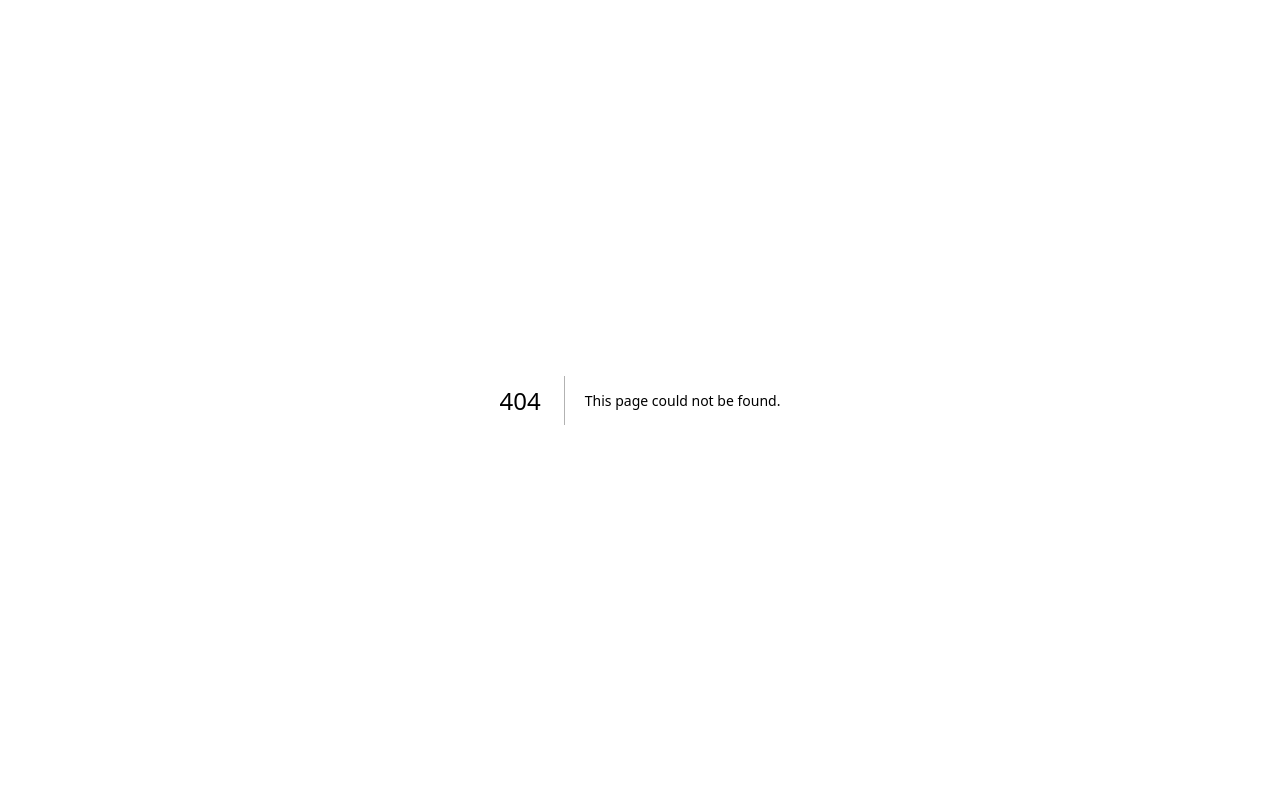
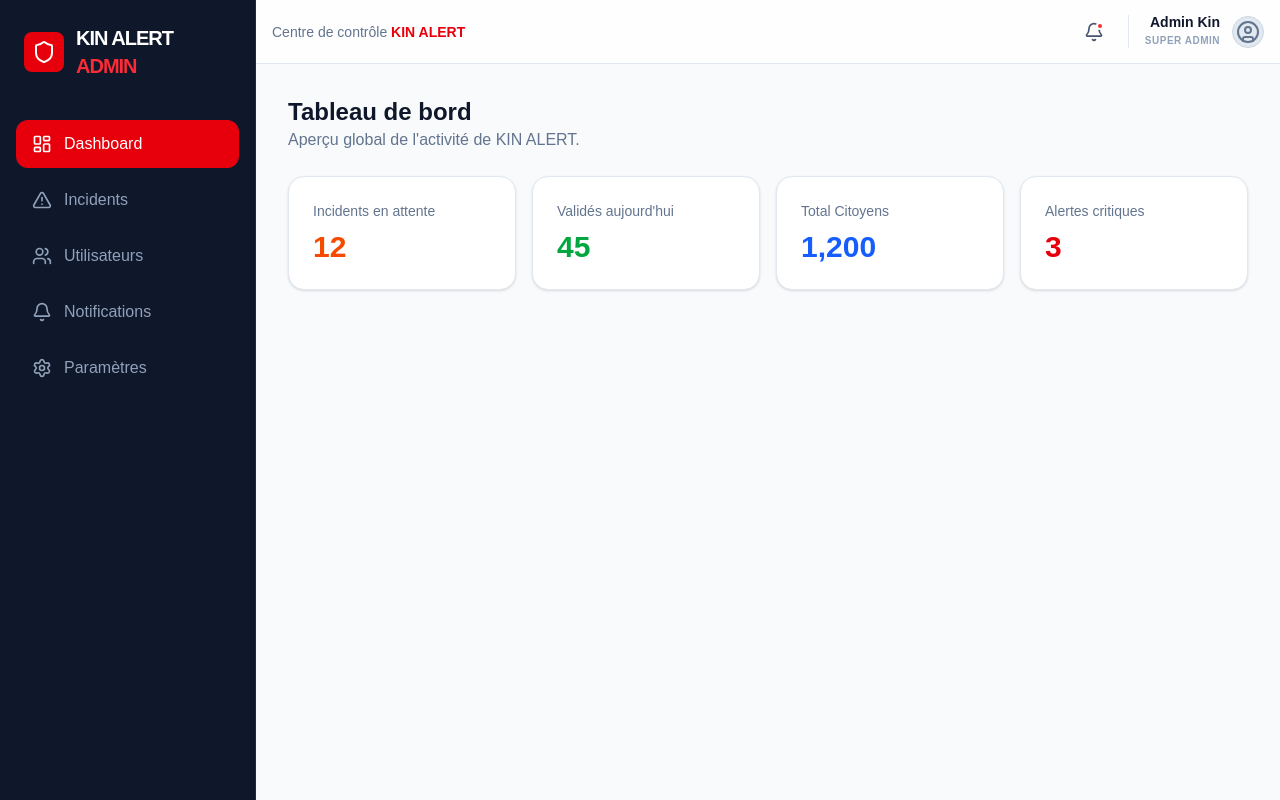
Before and after one commit to MarceloKld/kin-alert-admin, a Next.js app: page /dashboard in a window 1280 px wide. Before the commit this address had no page. Built offline with nearby package versions, Linux system fonts and the light colour scheme.

Commit message:
Dashboard

```diff
--- a/next.config.ts
+++ b/next.config.ts
@@ -3,6 +3,7 @@ import type { NextConfig } from "next";
 const nextConfig: NextConfig = {
   /* config options here */
   reactCompiler: true,
+  allowedDevOrigins: ["192.168.1.91", "localhost"],
 };
 
 export default nextConfig;
--- a/package.json
+++ b/package.json
@@ -10,6 +10,7 @@
   },
   "dependencies": {
     "axios": "^1.19.0",
+    "lucide-react": "^1.31.0",
     "next": "16.3.0",
     "react": "19.2.8",
     "react-dom": "19.2.8"
--- /dev/null
+++ b/src/app/dashboard/layout.tsx
@@ -0,0 +1,46 @@
+"use client";
+
+import { useState, ReactNode } from "react";
+import Sidebar from "@/components/shared/Sidebar";
+import Navbar from "@/components/shared/Navbar";
+
+interface DashboardLayoutProps {
+    children: ReactNode;
+}
+
+export default function DashboardLayout({ children }: DashboardLayoutProps) {
+    const [isMobileMenuOpen, setIsMobileMenuOpen] = useState(false);
+
+    const toggleMenu = () => setIsMobileMenuOpen((prev) => !prev);
+
+    return (
+        <div className="min-h-screen bg-slate-50">
+            {/* Sidebar PC */}
+            <Sidebar />
+
+            {/* Overlay Mobile (Fond sombre) */}
+            {isMobileMenuOpen && (
+                <div
+                    className="fixed inset-0 bg-slate-900/60 backdrop-blur-sm z-30 lg:hidden"
+                    onClick={toggleMenu}
+                />
+            )}
+
+            {/* Sidebar Mobile (Tiroir coulissant) */}
+            <div
+                className={`fixed inset-y-0 left-0 w-72 bg-slate-900 z-40 transform transition-transform duration-300 ease-in-out lg:hidden ${isMobileMenuOpen ? "translate-x-0" : "-translate-x-full"
+                    }`}
+            >
+                <Sidebar isMobile={true} closeMenu={toggleMenu} />
+            </div>
+
+            {/* Contenu Principal */}
+            <div className="lg:ml-64">
+                <Navbar onMenuClick={toggleMenu} isMobileMenuOpen={isMobileMenuOpen} />
+                <main className="p-4 lg:p-8 pt-20 lg:pt-24 min-h-screen">
+                    {children}
+                </main>
+            </div>
+        </div>
+    );
+}
--- /dev/null
+++ b/src/app/dashboard/page.tsx
@@ -0,0 +1,25 @@
+export default function DashboardPage() {
+    return (
+        <div className="space-y-6">
+            <div>
+                <h1 className="text-2xl font-bold text-slate-900">Tableau de bord</h1>
+                <p className="text-slate-500">Aperçu global de l'activité de KIN ALERT.</p>
+            </div>
+
+            {/* Grid de Stats - On prépare le terrain pour l'API */}
+            <div className="grid grid-cols-1 md:grid-cols-2 lg:grid-cols-4 gap-4">
+                {[
+                    { label: "Incidents en attente", value: "12", color: "text-orange-600" },
+                    { label: "Validés aujourd'hui", value: "45", color: "text-green-600" },
+                    { label: "Total Citoyens", value: "1,200", color: "text-blue-600" },
+                    { label: "Alertes critiques", value: "3", color: "text-red-600" },
+                ].map((stat, i) => (
+                    <div key={i} className="bg-white p-6 rounded-2xl border border-slate-200 shadow-sm">
+                        <p className="text-sm font-medium text-slate-500">{stat.label}</p>
+                        <p className={`text-3xl font-bold mt-2 ${stat.color}`}>{stat.value}</p>
+                    </div>
+                ))}
+            </div>
+        </div>
+    );
+}
--- a/src/app/layout.tsx
+++ b/src/app/layout.tsx
@@ -20,9 +20,13 @@ export const metadata: Metadata = {
 export default function RootLayout({ children }: LayoutProps<"/">) {
   return (
     <html
-      lang="en"
+      lang="fr"
+      suppressHydrationWarning
       className={`${geistSans.variable} ${geistMono.variable} h-full antialiased`}
     >
+      <head>
+        <meta name="google" content="notranslate" />
+      </head>
       <body className="min-h-full flex flex-col">{children}</body>
     </html>
   );
--- /dev/null
+++ b/src/components/shared/Navbar.tsx
@@ -0,0 +1,44 @@
+"use client";
+import { Bell, Menu, UserCircle, X } from 'lucide-react'; // Icônes SVG haute qualité
+
+interface NavbarProps {
+    onMenuClick: () => void;
+    isMobileMenuOpen: boolean;
+}
+
+export default function Navbar({ onMenuClick, isMobileMenuOpen }: NavbarProps) {
+    return (
+        <header className="h-16 bg-white/80 backdrop-blur-md border-b border-slate-200 fixed top-0 right-0 left-0 lg:left-64 z-20 px-4 flex items-center justify-between">
+
+            {/* Bouton Menu Mobile - On change l'icône selon l'état */}
+            <button
+                onClick={onMenuClick}
+                className="lg:hidden p-2 text-slate-600 hover:bg-slate-100 rounded-lg transition-colors"
+            >
+                {isMobileMenuOpen ? <X size={24} /> : <Menu size={24} />}
+            </button>
+
+            <div className="hidden lg:block text-slate-500 text-sm font-medium">
+                Centre de contrôle <span className="text-red-600 font-bold">KIN ALERT</span>
+            </div>
+
+            <div className="flex items-center gap-4">
+                {/* Notification avec point rouge SVG */}
+                <button className="relative p-2 text-slate-600 hover:bg-slate-100 rounded-full transition-all active:scale-90">
+                    <Bell size={20} />
+                    <span className="absolute top-2 right-2 w-2 h-2 bg-red-500 rounded-full border-2 border-white"></span>
+                </button>
+
+                <div className="flex items-center gap-3 pl-4 border-l border-slate-200">
+                    <div className="text-right hidden sm:block">
+                        <p className="text-sm font-bold text-slate-900 leading-none">Admin Kin</p>
+                        <p className="text-[10px] uppercase tracking-wider text-slate-400 font-bold mt-1">Super Admin</p>
+                    </div>
+                    <div className="w-8 h-8 rounded-full bg-slate-200 flex items-center justify-center text-slate-500 border border-slate-300">
+                        <UserCircle size={24} />
+                    </div>
+                </div>
+            </div>
+        </header>
+    );
+}
--- /dev/null
+++ b/src/components/shared/Sidebar.tsx
@@ -0,0 +1,64 @@
+"use client";
+import Link from 'next/link';
+import { usePathname } from 'next/navigation';
+import { LayoutDashboard, AlertTriangle, Users, Bell, Settings, LogOut, Shield, X } from 'lucide-react';
+
+// 1. On définit le "Contrat" (Interface)
+interface SidebarProps {
+    isMobile?: boolean;    // Le "?" veut dire que c'est optionnel
+    closeMenu?: () => void; // Une fonction qui ne retourne rien
+}
+
+export default function Sidebar({ isMobile, closeMenu }: SidebarProps) {
+    const pathname = usePathname();
+
+    return (
+        <aside className={`
+      ${isMobile ? "w-full h-full" : "w-64 h-screen fixed left-0 top-0 hidden lg:flex"}
+      bg-slate-900 text-white flex flex-col border-r border-slate-800
+    `}>
+            <div className="p-6 flex items-center justify-between">
+                <div className="flex items-center gap-3">
+                    <div className="bg-red-600 p-2 rounded-lg">
+                        <Shield size={24} className="text-white" />
+                    </div>
+                    <span className="text-xl font-bold tracking-tighter">KIN ALERT <span className="text-red-500">ADMIN</span></span>
+                </div>
+
+                {/* Si on est sur mobile, on montre un bouton X pour fermer */}
+                {isMobile && (
+                    <button onClick={closeMenu} className="p-2 text-slate-400">
+                        <X size={24} />
+                    </button>
+                )}
+            </div>
+
+            <nav className="flex-1 px-4 mt-4 space-y-2">
+                {[
+                    { name: 'Dashboard', href: '/dashboard', icon: LayoutDashboard },
+                    { name: 'Incidents', href: '/dashboard/incidents', icon: AlertTriangle },
+                    { name: 'Utilisateurs', href: '/dashboard/users', icon: Users },
+                    { name: 'Notifications', href: '/dashboard/notifications', icon: Bell },
+                    { name: 'Paramètres', href: '/dashboard/settings', icon: Settings },
+                ].map((item) => {
+                    const isActive = pathname === item.href;
+                    return (
+                        <Link
+                            key={item.name}
+                            href={item.href}
+                            onClick={isMobile ? closeMenu : undefined} // Ferme le menu si on clique sur un lien (mobile)
+                            className={`flex items-center gap-3 px-4 py-3 rounded-xl transition-all ${isActive
+                                    ? 'bg-red-600 text-white'
+                                    : 'text-slate-400 hover:bg-slate-800 hover:text-white'
+                                }`}
+                        >
+                            <item.icon size={20} />
+                            <span className="font-medium">{item.name}</span>
+                        </Link>
+                    );
+                })}
+            </nav>
+            {/* ... reste du code (Logout) ... */}
+        </aside>
+    );
+}
```
Also changed, not shown: 1 other file (tests, documents, lock files or other folders).
